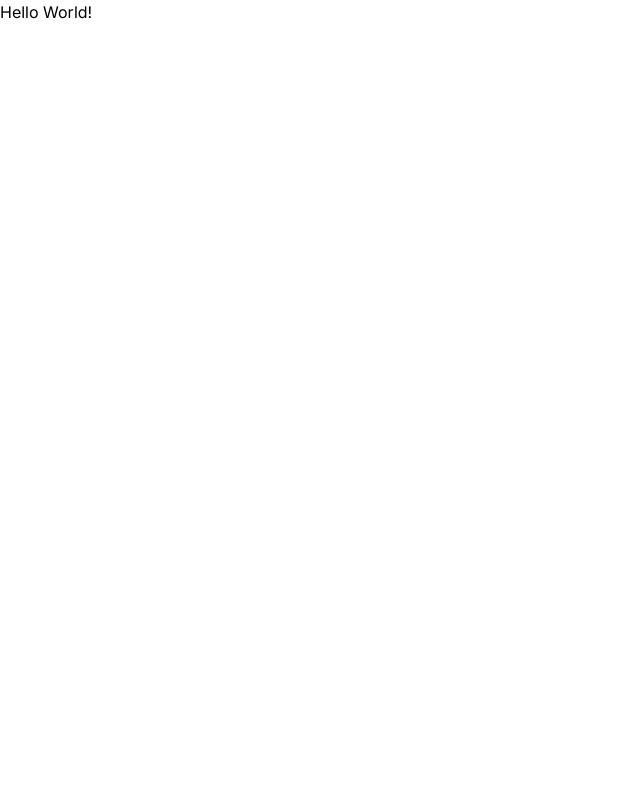
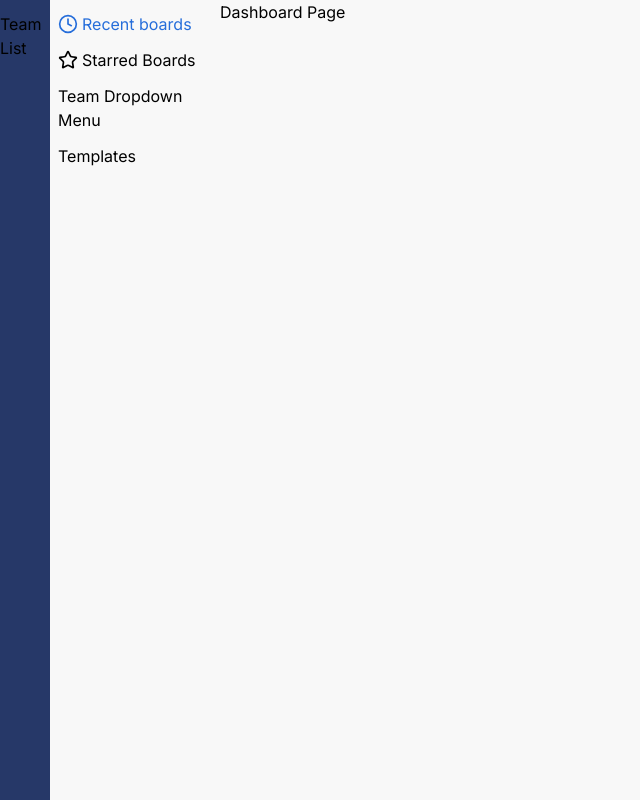
Before and after one commit to IvanDanyliuk/boards-editor, a Next.js app: page / in a window 1280 px wide. Shown: the whole page, without its empty margins (0-640 px from the left). Built offline with nearby package versions, Linux system fonts and the light colour scheme.

Commit message:
create a basic layout and navigation

```diff
--- /dev/null
+++ b/app/(dashboard)/_components/sidebar/index.tsx
@@ -0,0 +1,30 @@
+'use client';
+
+import Link from 'next/link';
+import { Clock, Star } from 'lucide-react';
+import { usePathname } from 'next/navigation';
+
+
+export const Sidebar = () => {
+  const pathname = usePathname();
+
+  return (
+    <aside className='fixed h-full flex'>
+      <div className='w-[50px] h-full py-3 bg-secondary'>
+        Team List
+      </div>
+      <div className='w-[170px] px-2 py-3 flex flex-col gap-y-3 bg-main-bg'>
+        <Link href='/' className={`flex items-center gap-1 ${pathname === '/' ? 'text-primary' : 'text-black'}`}>
+          <Clock className='w-5 h-5' />
+          <span>Recent boards</span>
+        </Link>
+        <Link href='/starred-boards' className={`flex items-center gap-1 ${pathname === '/starred-boards' ? 'text-primary' : 'text-black'}`}>
+          <Star className='w-5 h-5' />
+          <span>Starred Boards</span>
+        </Link>
+        <div>Team Dropdown Menu</div>
+        <div>Templates</div>
+      </div>
+    </aside>
+  );
+};
--- /dev/null
+++ b/app/(dashboard)/layout.tsx
@@ -0,0 +1,19 @@
+import { Sidebar } from "./_components/sidebar";
+
+interface IDashboardLayout  {
+  children: React.ReactNode;
+};
+
+
+const DashboardLayout = ({ children }: IDashboardLayout) => {
+  return (
+    <main className='h-full'>
+      <Sidebar />
+      <div className='pl-[220px] flex-1 h-screen bg-main-bg'>
+        {children}
+      </div>
+    </main>
+  );
+};
+
+export default DashboardLayout;
--- /dev/null
+++ b/app/(dashboard)/page.tsx
@@ -0,0 +1,9 @@
+const DashboardPage = () => {
+  return (
+    <div className=''>
+      Dashboard Page
+    </div>
+  );
+};
+
+export default DashboardPage;
--- /dev/null
+++ b/app/(dashboard)/starred-boards/page.tsx
@@ -0,0 +1,9 @@
+const StarredBoardsPage = () => {
+  return (
+    <div>
+      Starred Boards
+    </div>
+  );
+};
+
+export default StarredBoardsPage;
--- a/app/page.tsx
+++ /dev/null
@@ -1,9 +0,0 @@
-import Image from "next/image";
-
-export default function Home() {
-  return (
-    <main>
-      Hello World!
-    </main>
-  );
-}
--- a/package.json
+++ b/package.json
@@ -12,6 +12,7 @@
     "@prisma/client": "^5.18.0",
     "@supabase/ssr": "^0.5.0",
     "@supabase/supabase-js": "^2.45.1",
+    "lucide-react": "^0.436.0",
     "next": "14.2.5",
     "react": "^18",
     "react-dom": "^18"
--- a/tailwind.config.ts
+++ b/tailwind.config.ts
@@ -13,6 +13,11 @@ const config: Config = {
         "gradient-conic":
           "conic-gradient(from 180deg at 50% 50%, var(--tw-gradient-stops))",
       },
+      colors: {
+        primary: '#256DDA',
+        secondary: '#263868',
+        'main-bg': '#F8F8F8',
+      }
     },
   },
   plugins: [],
```
Also changed, not shown: 2 other files (tests, documents, lock files or other folders).
